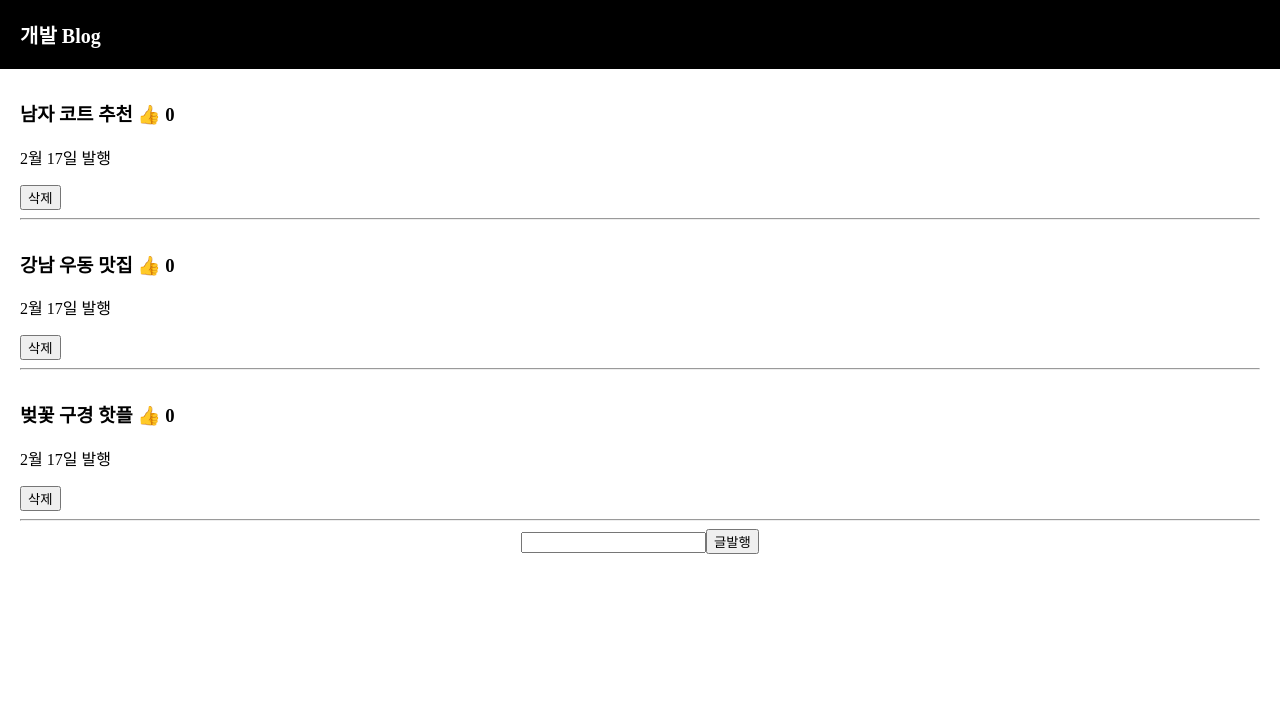
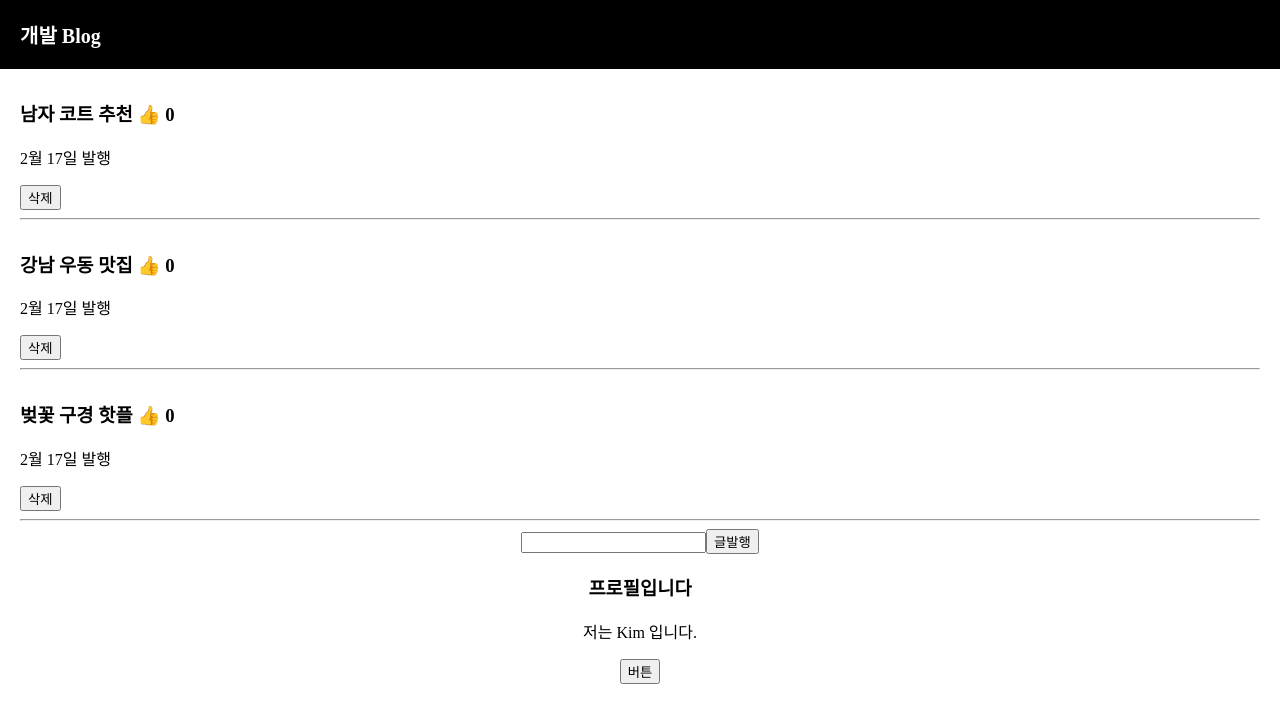
Before and after one commit to msh0108/blog2, a React (Create React App) app: page / in a window 1280 px wide. Shown: the top 722 px of the page. Built offline with nearby package versions, Linux system fonts and the light colour scheme.

Commit message:
Chapter13: 옛날 리액트 문법

```diff
--- a/src/App.js
+++ b/src/App.js
@@ -96,6 +96,8 @@
           글제목변경(copy)
           }}>글발행</button>
 
+          <Profile />
+
       {
         modal === true
         ? <Modal title={title} 글제목변경={글제목변경} 글제목={글제목}/>
@@ -120,4 +122,25 @@
   )
 }
 
+class Profile extends React.Component {
+  constructor(){
+    super();
+    this.state = { name : 'Kim', age : 30 }
+  }
+
+  changeName =  () => {
+    this.setState( {name: 'Park'} )
+  }
+
+  render(){
+    return (
+      <div>
+        <h3>프로필입니다</h3>
+        <p>저는 { this.state.name } 입니다.</p>
+        <button onClick={ this.changeName }>버튼</button>
+      </div>
+    )
+  }
+}
+
 export default App;
```
